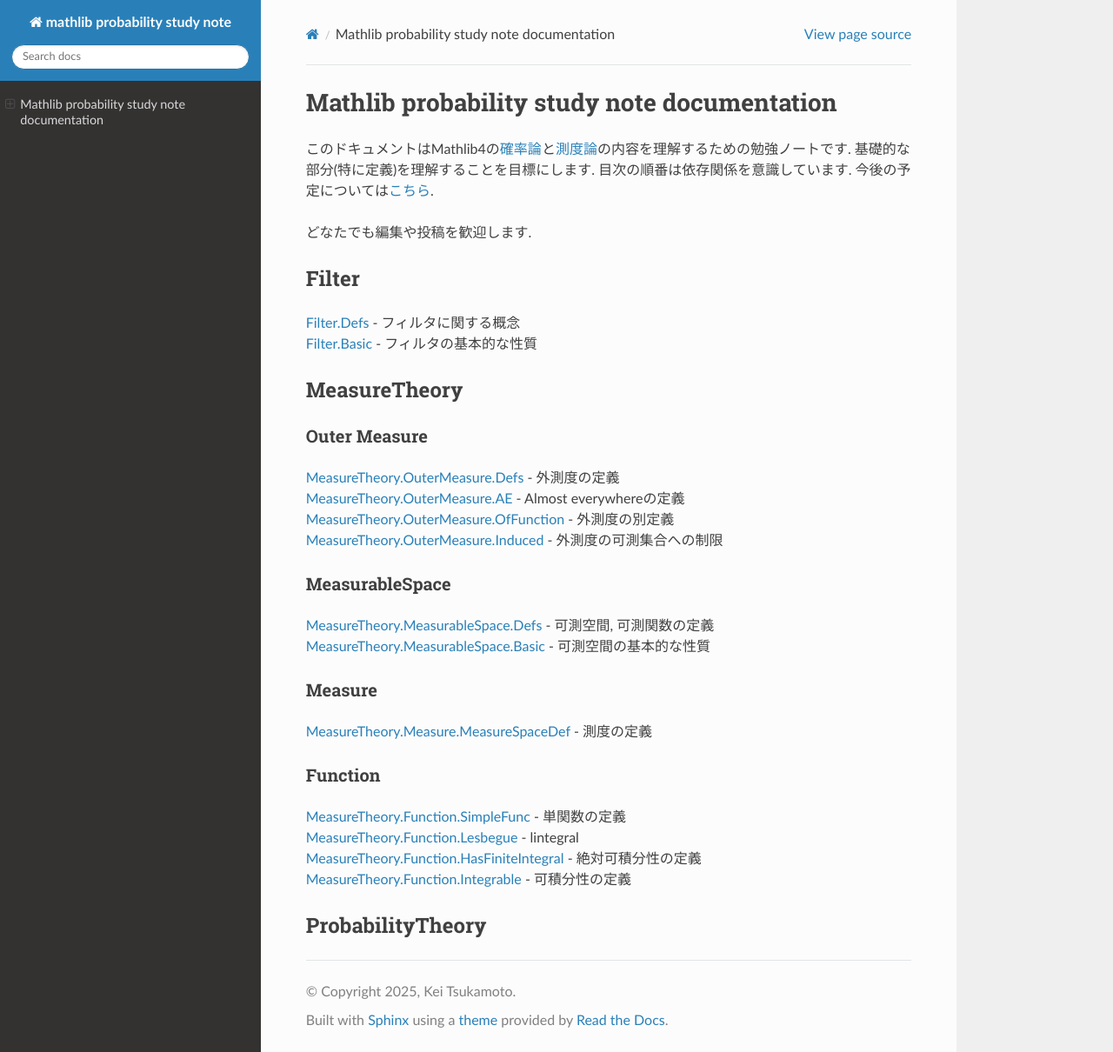
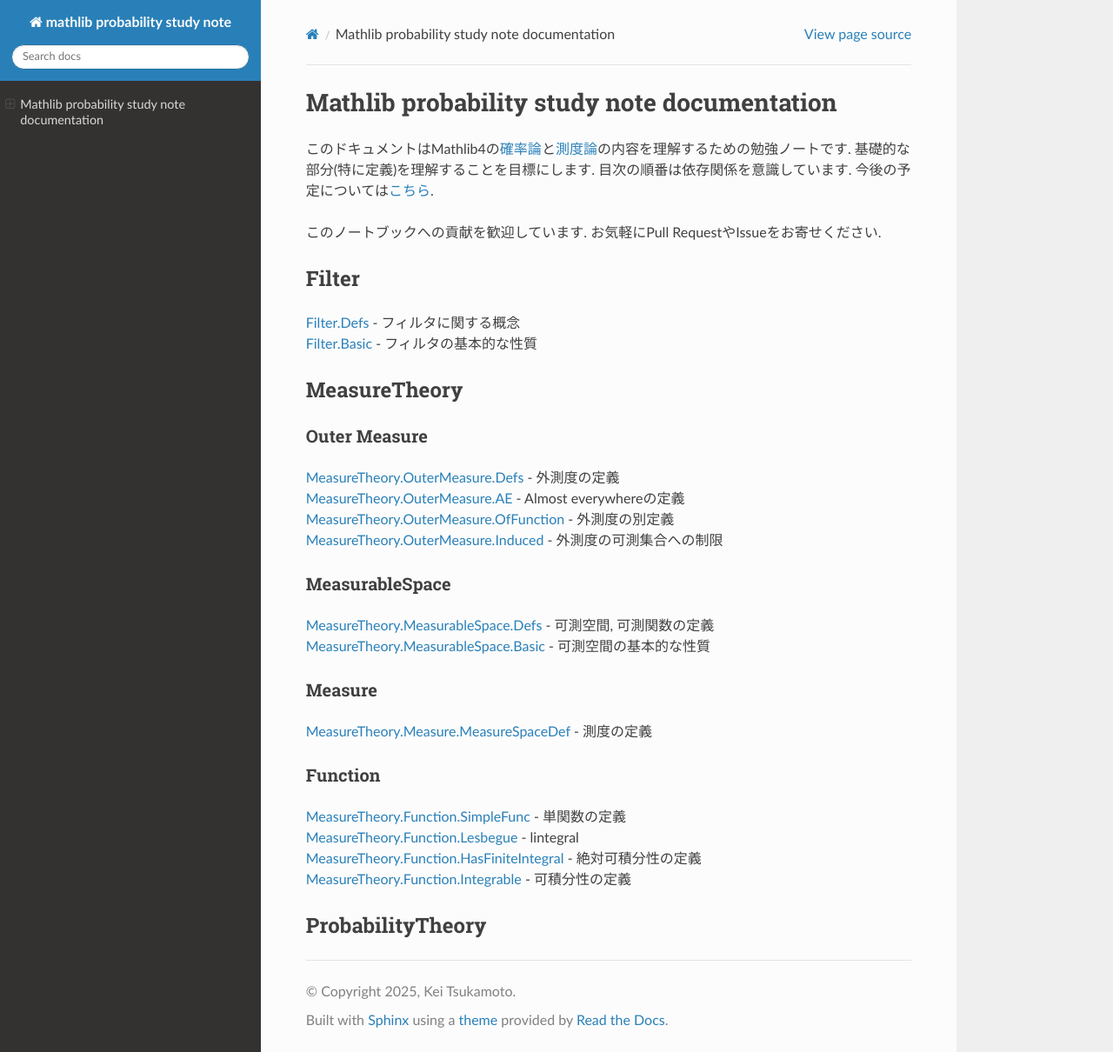
Before and after one commit to auto-res/mathlib_probability_study_note, a Sphinx documentation site: the page built from docs/source/index.md, in a window 1280 px wide and 1210 px high. Shown: the whole window at 87% size. Built offline with Sphinx 7.4.7 and the Read the Docs theme 3.1.0, drawn with Linux system fonts in a browser that asks for light colours.

Commit message:
index.md

```diff
--- a/docs/source/index.md
+++ b/docs/source/index.md
@@ -3,7 +3,7 @@ Mathlib probability study note documentation
 
 このドキュメントはMathlib4の[確率論](https://github.com/leanprover-community/mathlib4/tree/master/Mathlib/Probability)と[測度論](https://github.com/leanprover-community/mathlib4/tree/master/Mathlib/MeasureTheory)の内容を理解するための勉強ノートです. 基礎的な部分(特に定義)を理解することを目標にします. 目次の順番は依存関係を意識しています. 今後の予定については[こちら](plan.md).
 
-どなたでも編集や投稿を歓迎します.
+このノートブックへの貢献を歓迎しています. お気軽にPull RequestやIssueをお寄せください.
 
 ## Filter
 [Filter.Defs](Filter/Defs.md) - フィルタに関する概念
```
